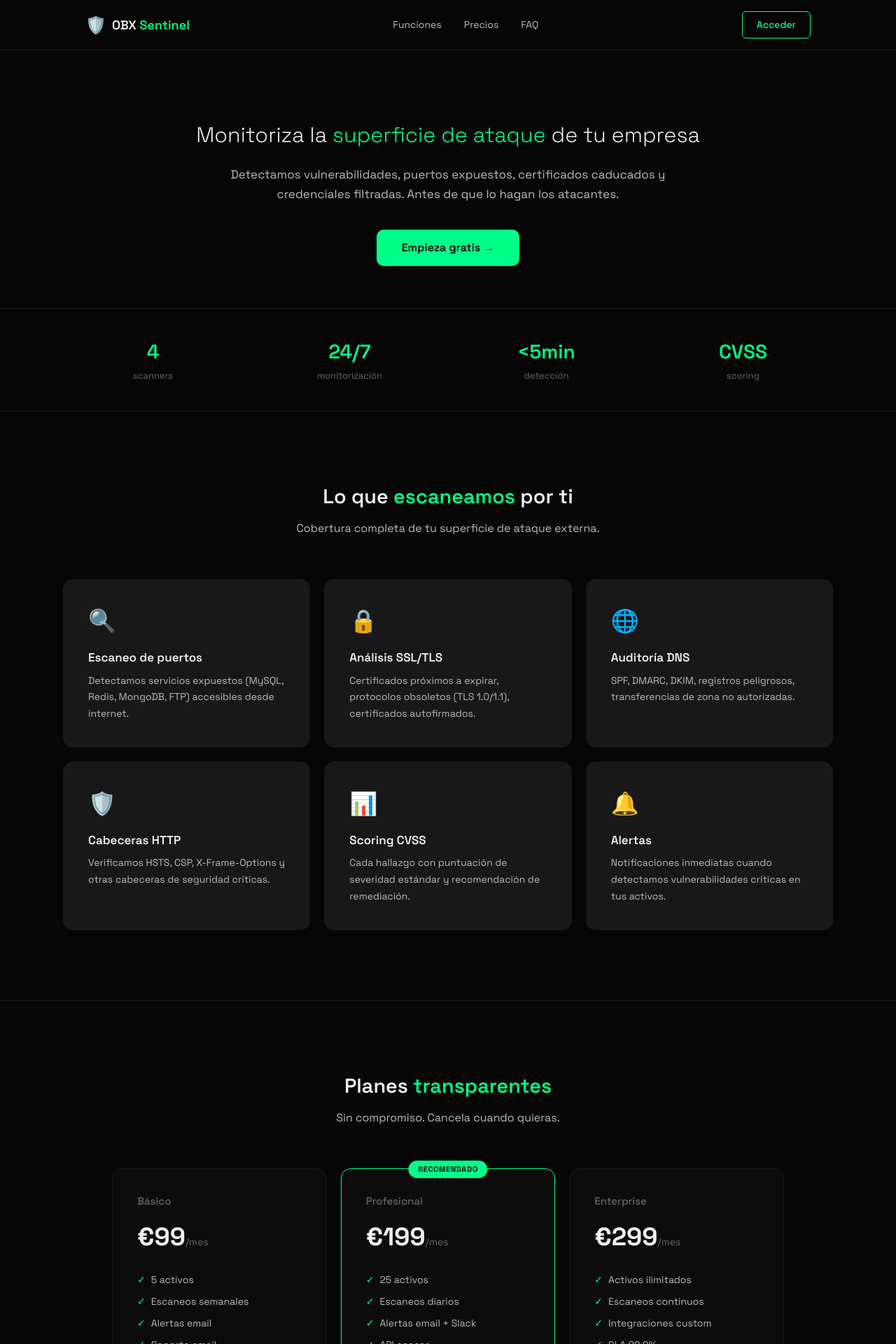
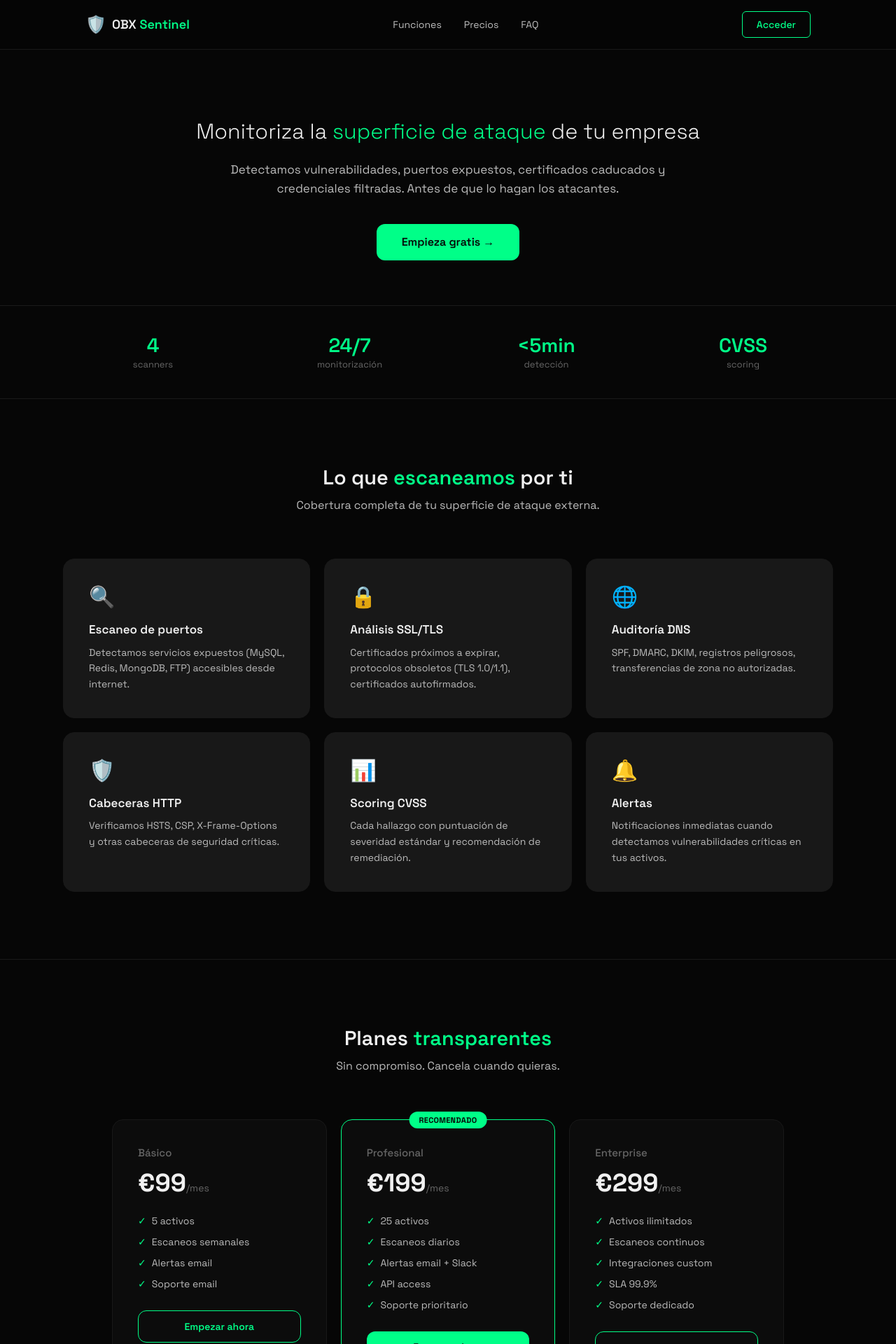
Before and after one commit to obxclawdbot-obx/obx-sentinel, a Next.js app: page / in a window 1280 px wide. Shown: the top 1920 px of the page at 70% size. Built offline with nearby package versions, Linux system fonts and the light colour scheme.

Commit message:
feat: responsive landing page with Tailwind

```diff
--- a/src/app/page.tsx
+++ b/src/app/page.tsx
@@ -52,40 +52,22 @@
 
 export default function LandingPage() {
   return (
-    <div style={{ backgroundColor: "#060606", color: "#f0f0f0", minHeight: "100vh" }}>
+    <div className="bg-[#060606] text-[#f0f0f0] min-h-screen">
       {/* Nav */}
-      <nav
-        style={{
-          position: "sticky",
-          top: 0,
-          zIndex: 50,
-          backgroundColor: "rgba(6,6,6,0.92)",
-          backdropFilter: "blur(12px)",
-          borderBottom: "1px solid #1a1a1a",
-        }}
-      >
-        <div style={{ maxWidth: "1100px", margin: "0 auto", padding: "16px 32px", display: "flex", alignItems: "center", justifyContent: "space-between" }}>
-          <div style={{ display: "flex", alignItems: "center", gap: "8px" }}>
-            <span style={{ fontSize: "24px" }}>🛡️</span>
-            <span style={{ fontSize: "18px", fontWeight: 600, color: "#f0f0f0" }}>OBX <span style={{ color: "#00ff88" }}>Sentinel</span></span>
+      <nav className="sticky top-0 z-50 bg-[#060606]/[0.92] backdrop-blur-xl border-b border-[#1a1a1a]">
+        <div className="max-w-[1100px] mx-auto px-4 sm:px-8 py-4 flex items-center justify-between">
+          <div className="flex items-center gap-2">
+            <span className="text-2xl">🛡️</span>
+            <span className="text-lg font-semibold">OBX <span className="text-[#00ff88]">Sentinel</span></span>
           </div>
-          <div style={{ display: "flex", alignItems: "center", gap: "32px" }}>
-            <a href="#funciones" style={{ fontSize: "14px", color: "#bbbbbb", textDecoration: "none" }}>Funciones</a>
-            <a href="#precios" style={{ fontSize: "14px", color: "#bbbbbb", textDecoration: "none" }}>Precios</a>
-            <a href="#faq" style={{ fontSize: "14px", color: "#bbbbbb", textDecoration: "none" }}>FAQ</a>
+          <div className="hidden sm:flex items-center gap-8">
+            <a href="#funciones" className="text-sm text-[#bbbbbb] hover:text-[#00ff88] transition-colors">Funciones</a>
+            <a href="#precios" className="text-sm text-[#bbbbbb] hover:text-[#00ff88] transition-colors">Precios</a>
+            <a href="#faq" className="text-sm text-[#bbbbbb] hover:text-[#00ff88] transition-colors">FAQ</a>
           </div>
           <Link
             href="/login"
-            style={{
-              padding: "8px 20px",
-              backgroundColor: "transparent",
-              color: "#00ff88",
-              border: "1px solid #00ff88",
-              borderRadius: "6px",
-              fontSize: "14px",
-              fontWeight: 500,
-              textDecoration: "none",
-            }}
+            className="px-4 sm:px-5 py-2 border border-[#00ff88] text-[#00ff88] rounded-md text-sm font-medium hover:bg-[#00ff88] hover:text-[#060606] transition-colors"
           >
             Acceder
           </Link>
@@ -93,26 +75,17 @@
       </nav>
 
       {/* Hero */}
-      <section style={{ padding: "100px 32px 60px", textAlign: "center" }}>
-        <div style={{ maxWidth: "800px", margin: "0 auto" }}>
-          <h1 style={{ fontSize: "30.4px", fontWeight: 300, lineHeight: 1.4, marginBottom: "20px", color: "#f0f0f0" }}>
-            Monitoriza la <span style={{ color: "#00ff88" }}>superficie de ataque</span> de tu empresa
+      <section className="px-4 sm:px-8 pt-16 sm:pt-24 pb-12 sm:pb-16 text-center">
+        <div className="max-w-[800px] mx-auto">
+          <h1 className="text-2xl sm:text-[30.4px] font-light leading-snug mb-5">
+            Monitoriza la <span className="text-[#00ff88]">superficie de ataque</span> de tu empresa
           </h1>
-          <p style={{ fontSize: "17px", color: "#bbbbbb", lineHeight: 1.7, marginBottom: "36px", maxWidth: "640px", marginLeft: "auto", marginRight: "auto" }}>
+          <p className="text-base sm:text-[17px] text-[#bbbbbb] leading-relaxed mb-8 sm:mb-9 max-w-[640px] mx-auto">
             Detectamos vulnerabilidades, puertos expuestos, certificados caducados y credenciales filtradas. Antes de que lo hagan los atacantes.
           </p>
           <Link
             href="/register"
-            style={{
-              display: "inline-block",
-              padding: "14px 36px",
-              backgroundColor: "#00ff88",
-              color: "#060606",
-              borderRadius: "10px",
-              fontSize: "16px",
-              fontWeight: 600,
-              textDecoration: "none",
-            }}
+            className="inline-block px-8 sm:px-9 py-3.5 bg-[#00ff88] text-[#060606] rounded-xl text-base font-semibold hover:bg-[#00e07a] transition-colors"
           >
             Empieza gratis →
           </Link>
@@ -120,8 +93,8 @@
       </section>
 
       {/* Stats */}
-      <section style={{ borderTop: "1px solid #1a1a1a", borderBottom: "1px solid #1a1a1a", padding: "40px 32px" }}>
-        <div style={{ maxWidth: "1100px", margin: "0 auto", display: "grid", gridTemplateColumns: "repeat(4, 1fr)", gap: "24px", textAlign: "center" }}>
+      <section className="border-t border-b border-[#1a1a1a] px-4 sm:px-8 py-8 sm:py-10">
+        <div className="max-w-[1100px] mx-auto grid grid-cols-2 sm:grid-cols-4 gap-6 text-center">
           {[
             { value: "4", label: "scanners" },
             { value: "24/7", label: "monitorización" },
@@ -129,36 +102,31 @@
             { value: "CVSS", label: "scoring" },
           ].map((s) => (
             <div key={s.label}>
-              <p style={{ fontSize: "28px", fontWeight: 600, color: "#00ff88" }}>{s.value}</p>
-              <p style={{ fontSize: "13px", color: "#666666", marginTop: "4px" }}>{s.label}</p>
+              <p className="text-2xl sm:text-[28px] font-semibold text-[#00ff88]">{s.value}</p>
+              <p className="text-xs sm:text-[13px] text-[#666666] mt-1">{s.label}</p>
             </div>
           ))}
         </div>
       </section>
 
       {/* Features */}
-      <section id="funciones" style={{ padding: "100px 32px" }}>
-        <div style={{ maxWidth: "1100px", margin: "0 auto" }}>
-          <div style={{ textAlign: "center", marginBottom: "60px" }}>
-            <h2 style={{ fontSize: "28.8px", fontWeight: 600, color: "#f0f0f0", marginBottom: "12px" }}>
-              Lo que <span style={{ color: "#00ff88" }}>escaneamos</span> por ti
+      <section id="funciones" className="px-4 sm:px-8 py-16 sm:py-24">
+        <div className="max-w-[1100px] mx-auto">
+          <div className="text-center mb-12 sm:mb-16">
+            <h2 className="text-2xl sm:text-[28.8px] font-semibold mb-3">
+              Lo que <span className="text-[#00ff88]">escaneamos</span> por ti
             </h2>
-            <p style={{ color: "#bbbbbb", fontSize: "16px" }}>Cobertura completa de tu superficie de ataque externa.</p>
+            <p className="text-[#bbbbbb] text-base">Cobertura completa de tu superficie de ataque externa.</p>
           </div>
-          <div style={{ display: "grid", gridTemplateColumns: "repeat(3, 1fr)", gap: "20px" }}>
+          <div className="grid grid-cols-1 sm:grid-cols-2 lg:grid-cols-3 gap-5">
             {features.map((f) => (
               <div
                 key={f.title}
-                style={{
-                  backgroundColor: "#181818",
-                  borderRadius: "14px",
-                  padding: "35px",
-                  border: "1px solid #181818",
-                }}
+                className="bg-[#181818] rounded-2xl p-7 sm:p-9 border border-[#181818] hover:border-[#00ff88]/30 transition-colors"
               >
-                <span style={{ fontSize: "32px", display: "block", marginBottom: "16px" }}>{f.icon}</span>
-                <h3 style={{ fontSize: "17px", fontWeight: 600, color: "#f0f0f0", marginBottom: "8px" }}>{f.title}</h3>
-                <p style={{ fontSize: "14px", color: "#bbbbbb", lineHeight: 1.7 }}>{f.desc}</p>
+                <span className="text-3xl block mb-4">{f.icon}</span>
+                <h3 className="text-[17px] font-semibold mb-2">{f.title}</h3>
+                <p className="text-sm text-[#bbbbbb] leading-relaxed">{f.desc}</p>
               </div>
             ))}
           </div>
@@ -166,71 +134,46 @@
       </section>
 
       {/* Pricing */}
-      <section id="precios" style={{ padding: "100px 32px", borderTop: "1px solid #1a1a1a" }}>
-        <div style={{ maxWidth: "1100px", margin: "0 auto" }}>
-          <div style={{ textAlign: "center", marginBottom: "60px" }}>
-            <h2 style={{ fontSize: "28.8px", fontWeight: 600, color: "#f0f0f0", marginBottom: "12px" }}>
-              Planes <span style={{ color: "#00ff88" }}>transparentes</span>
+      <section id="precios" className="px-4 sm:px-8 py-16 sm:py-24 border-t border-[#1a1a1a]">
+        <div className="max-w-[1100px] mx-auto">
+          <div className="text-center mb-12 sm:mb-16">
+            <h2 className="text-2xl sm:text-[28.8px] font-semibold mb-3">
+              Planes <span className="text-[#00ff88]">transparentes</span>
             </h2>
-            <p style={{ color: "#bbbbbb", fontSize: "16px" }}>Sin compromiso. Cancela cuando quieras.</p>
+            <p className="text-[#bbbbbb] text-base">Sin compromiso. Cancela cuando quieras.</p>
           </div>
-          <div style={{ display: "grid", gridTemplateColumns: "repeat(3, 1fr)", gap: "20px", maxWidth: "960px", margin: "0 auto" }}>
+          <div className="grid grid-cols-1 sm:grid-cols-2 lg:grid-cols-3 gap-5 max-w-[960px] mx-auto">
             {plans.map((plan) => (
               <div
                 key={plan.name}
-                style={{
-                  backgroundColor: "#0c0c0c",
-                  borderRadius: "14px",
-                  padding: "35px",
-                  border: plan.recommended ? "1px solid #00ff88" : "1px solid #181818",
-                  position: "relative",
-                }}
+                className={`bg-[#0c0c0c] rounded-2xl p-7 sm:p-9 relative ${
+                  plan.recommended ? "border border-[#00ff88] sm:col-span-2 lg:col-span-1" : "border border-[#181818]"
+                }`}
               >
                 {plan.recommended && (
-                  <div
-                    style={{
-                      position: "absolute",
-                      top: "-12px",
-                      left: "50%",
-                      transform: "translateX(-50%)",
-                      backgroundColor: "#00ff88",
-                      color: "#060606",
-                      fontSize: "11px",
-                      fontWeight: 700,
-                      padding: "4px 14px",
-                      borderRadius: "20px",
-                      letterSpacing: "0.5px",
-                    }}
-                  >
+                  <div className="absolute -top-3 left-1/2 -translate-x-1/2 bg-[#00ff88] text-[#060606] text-[11px] font-bold px-3.5 py-1 rounded-full tracking-wide">
                     RECOMENDADO
                   </div>
                 )}
-                <h3 style={{ fontSize: "15px", fontWeight: 500, color: "#666666", marginBottom: "12px" }}>{plan.name}</h3>
-                <div style={{ marginBottom: "24px" }}>
-                  <span style={{ fontSize: "36px", fontWeight: 700, color: "#f0f0f0" }}>€{plan.price}</span>
-                  <span style={{ fontSize: "14px", color: "#666666" }}>/mes</span>
+                <h3 className="text-[15px] font-medium text-[#666666] mb-3">{plan.name}</h3>
+                <div className="mb-6">
+                  <span className="text-4xl font-bold">€{plan.price}</span>
+                  <span className="text-sm text-[#666666]">/mes</span>
                 </div>
-                <ul style={{ listStyle: "none", padding: 0, margin: "0 0 28px 0" }}>
+                <ul className="space-y-2.5 mb-7">
                   {plan.features.map((feat) => (
-                    <li key={feat} style={{ display: "flex", alignItems: "center", gap: "8px", fontSize: "14px", color: "#bbbbbb", marginBottom: "10px" }}>
-                      <span style={{ color: "#00ff88" }}>✓</span> {feat}
+                    <li key={feat} className="flex items-center gap-2 text-sm text-[#bbbbbb]">
+                      <span className="text-[#00ff88]">✓</span> {feat}
                     </li>
                   ))}
                 </ul>
                 <Link
                   href="/register"
-                  style={{
-                    display: "block",
-                    textAlign: "center",
-                    padding: "12px",
-                    borderRadius: "10px",
-                    fontSize: "14px",
-                    fontWeight: 600,
-                    textDecoration: "none",
-                    backgroundColor: plan.recommended ? "#00ff88" : "transparent",
-                    color: plan.recommended ? "#060606" : "#00ff88",
-                    border: plan.recommended ? "none" : "1px solid #00ff88",
-                  }}
+                  className={`block text-center py-3 rounded-xl text-sm font-semibold transition-colors ${
+                    plan.recommended
+                      ? "bg-[#00ff88] text-[#060606] hover:bg-[#00e07a]"
+                      : "border border-[#00ff88] text-[#00ff88] hover:bg-[#00ff88] hover:text-[#060606]"
+                  }`}
                 >
                   Empezar ahora
                 </Link>
@@ -241,10 +184,10 @@
       </section>
 
       {/* FAQ */}
-      <section id="faq" style={{ padding: "100px 32px", borderTop: "1px solid #1a1a1a" }}>
-        <div style={{ maxWidth: "700px", margin: "0 auto" }}>
-          <h2 style={{ fontSize: "28.8px", fontWeight: 600, color: "#f0f0f0", textAlign: "center", marginBottom: "48px" }}>
-            Preguntas <span style={{ color: "#00ff88" }}>frecuentes</span>
+      <section id="faq" className="px-4 sm:px-8 py-16 sm:py-24 border-t border-[#1a1a1a]">
+        <div className="max-w-[700px] mx-auto">
+          <h2 className="text-2xl sm:text-[28.8px] font-semibold text-center mb-12">
+            Preguntas <span className="text-[#00ff88]">frecuentes</span>
           </h2>
           {faqs.map((faq) => (
             <FaqItem key={faq.q} question={faq.q} answer={faq.a} />
@@ -253,36 +196,27 @@
       </section>
 
       {/* CTA */}
-      <section style={{ padding: "80px 32px", borderTop: "1px solid #1a1a1a", textAlign: "center" }}>
-        <h2 style={{ fontSize: "28.8px", fontWeight: 600, color: "#f0f0f0", marginBottom: "24px" }}>
-          ¿Listo para <span style={{ color: "#00ff88" }}>proteger</span> tu empresa?
+      <section className="px-4 sm:px-8 py-16 sm:py-20 border-t border-[#1a1a1a] text-center">
+        <h2 className="text-2xl sm:text-[28.8px] font-semibold mb-6">
+          ¿Listo para <span className="text-[#00ff88]">proteger</span> tu empresa?
         </h2>
         <Link
           href="/register"
-          style={{
-            display: "inline-block",
-            padding: "14px 36px",
-            backgroundColor: "#00ff88",
-            color: "#060606",
-            borderRadius: "10px",
-            fontSize: "16px",
-            fontWeight: 600,
-            textDecoration: "none",
-          }}
+          className="inline-block px-8 sm:px-9 py-3.5 bg-[#00ff88] text-[#060606] rounded-xl text-base font-semibold hover:bg-[#00e07a] transition-colors"
         >
           Empieza gratis →
         </Link>
       </section>
 
       {/* Footer */}
-      <footer style={{ borderTop: "1px solid #1a1a1a", padding: "40px 32px", textAlign: "center" }}>
-        <p style={{ fontSize: "13px", color: "#666666" }}>
-          Un producto de <span style={{ color: "#bbbbbb" }}>OBX AI Studio</span> · © 2026
+      <footer className="border-t border-[#1a1a1a] px-4 sm:px-8 py-8 sm:py-10 text-center">
+        <p className="text-[13px] text-[#666666]">
+          Un producto de <span className="text-[#bbbbbb]">OBX AI Studio</span> · © 2026
         </p>
-        <div style={{ display: "flex", justifyContent: "center", gap: "24px", marginTop: "12px" }}>
-          <a href="#funciones" style={{ fontSize: "13px", color: "#666666", textDecoration: "none" }}>Funciones</a>
-          <a href="#precios" style={{ fontSize: "13px", color: "#666666", textDecoration: "none" }}>Precios</a>
-          <Link href="/login" style={{ fontSize: "13px", color: "#666666", textDecoration: "none" }}>Acceder</Link>
+        <div className="flex justify-center gap-6 mt-3">
+          <a href="#funciones" className="text-[13px] text-[#666666] hover:text-[#bbbbbb]">Funciones</a>
+          <a href="#precios" className="text-[13px] text-[#666666] hover:text-[#bbbbbb]">Precios</a>
+          <Link href="/login" className="text-[13px] text-[#666666] hover:text-[#bbbbbb]">Acceder</Link>
         </div>
       </footer>
     </div>
```
